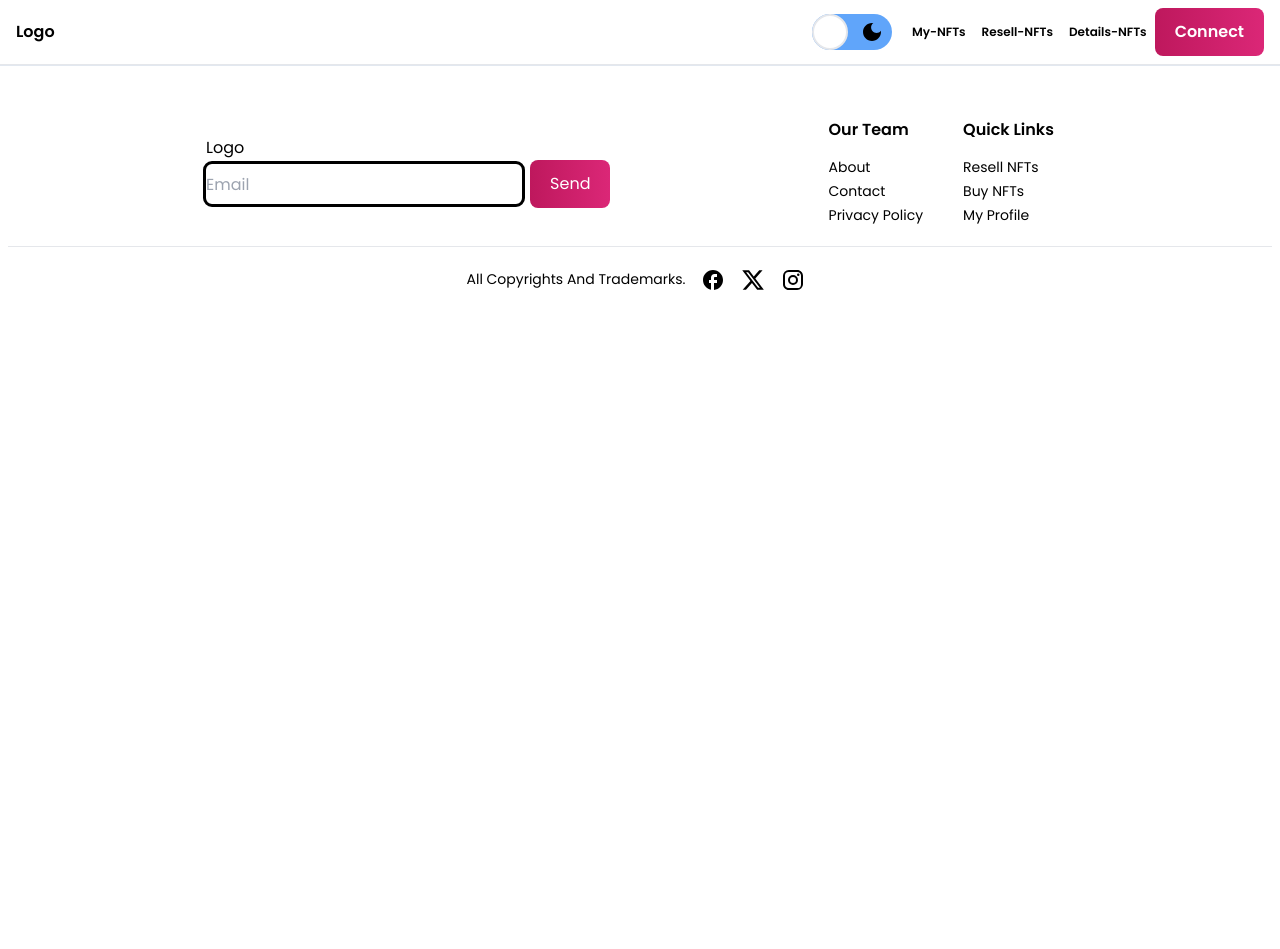
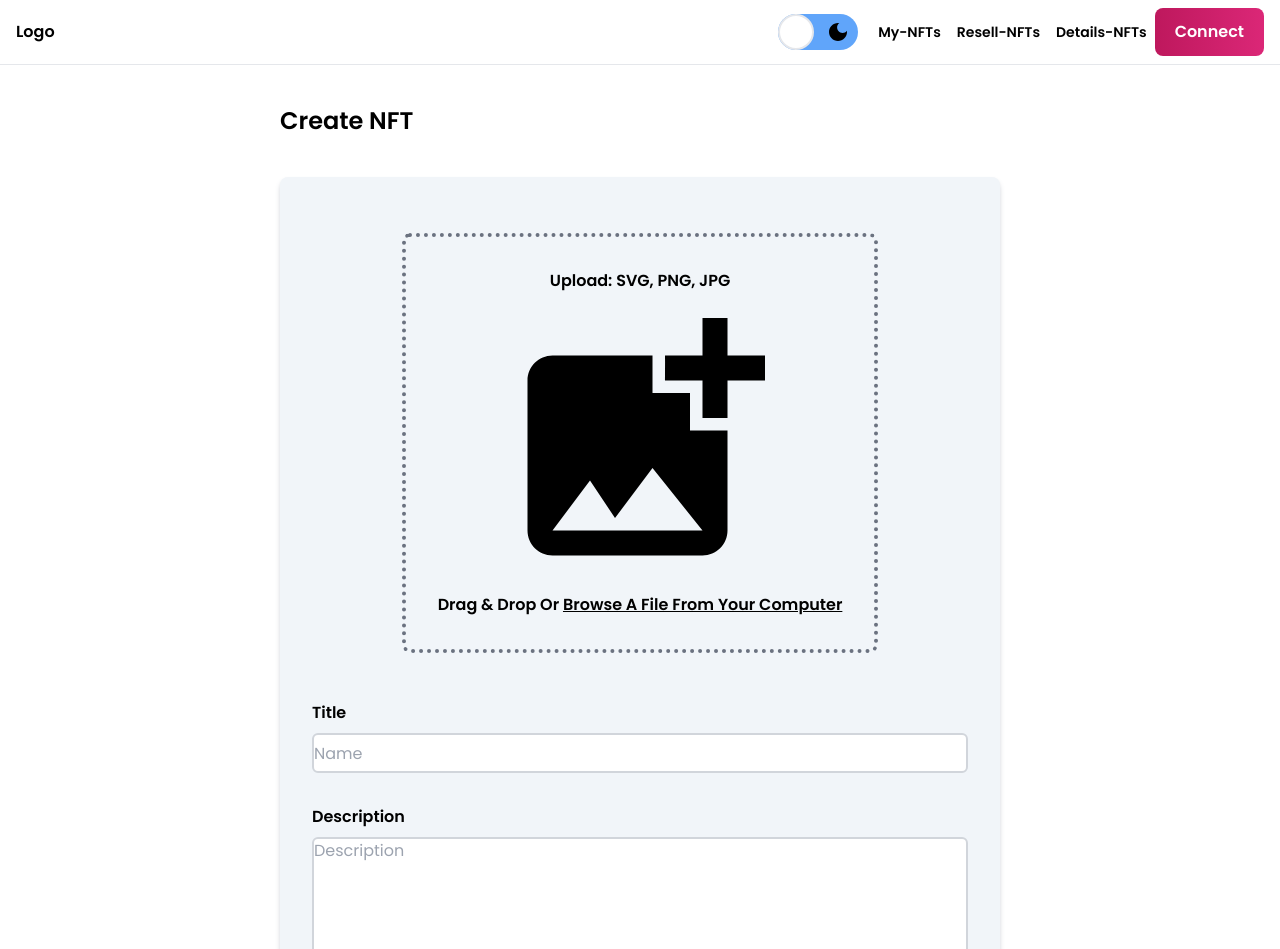
Before and after one commit to Batty-sk/Nft-MarketPlace, a React (Vite) app: page /create-nft in a window 1280 px wide. Shown: the top 949 px of the page. Before the commit the page ends 800 px from the top, so only its background shows below. Built offline with nearby package versions, Linux system fonts and the light colour scheme.

Commit message:
added:create-nft-page

```diff
--- a/src/components/Footer.tsx
+++ b/src/components/Footer.tsx
@@ -39,7 +39,7 @@ const Footer = () => {
             <input
               type="email"
               placeholder="Email"
-              className="w-full font-poppins rounded-md h-10 outline me-2"
+              className="w-full font-poppins rounded-md h-10 border-2 me-2"
             />
             <Button title="Send" path="/" handleOnClickOrChange={()=>(0)}/>
           </div>
--- /dev/null
+++ b/src/components/Input.tsx
@@ -0,0 +1,35 @@
+import React from 'react'
+
+type InputProps = {
+
+    title:string,
+    inputType:string,
+    placeHolder:string,
+    handleOnChange:(e:React.ChangeEvent<HTMLInputElement | HTMLTextAreaElement>)=>void,
+
+}
+
+const Input = ({title,inputType,handleOnChange,placeHolder}:InputProps) => {
+
+let jsxElement =<></>
+
+switch(inputType){
+    case 'textarea':
+        jsxElement=<textarea rows={5} onChange={handleOnChange} className='w-full font-normal border-2 border-gray-300 rounded-md' placeholder={placeHolder}/>
+        break;
+    case 'price':
+        jsxElement= <div className='flex items-center justify-center'><input onChange={handleOnChange} type={'number'} placeholder={placeHolder} className='w-full font-normal h-10 border-2 border-gray-300 rounded-md me-2'></input> <p>ETH</p> </div>
+        break;
+    default:
+        jsxElement=<input onChange={handleOnChange} type={inputType} placeholder={placeHolder} className='w-full font-normal h-10 border-2 border-gray-300  rounded-md' />
+
+}
+  return (
+    <div className='font-poppins font-semibold dark:text-white text-black'>
+        <p className='pb-2 pt-8'>{title}</p>
+        {jsxElement}
+    </div>
+  )
+}
+
+export default Input
--- a/src/components/NavBar.tsx
+++ b/src/components/NavBar.tsx
@@ -14,7 +14,7 @@ const MenuItems = () => {
       ].map((item, i) => (
         <a href={item?.path} key={item?.item} className="no-underline p-2">
           {" "}
-          <li className="text-[12px] dark:text-white text-black">
+          <li className="text-sm font-semibold dark:text-white text-black">
             {item?.item}
           </li>
         </a>
@@ -30,7 +30,7 @@ const NavBar = () => {
   return (
     <nav className="dark:bg-black dark:border-b  max-h-10 dark:border-zinc-900 border-b border-gray-200  flex justify-between items-center py-8 px-4">
       <div className="dark:text-white text-black font-poppins font-semibold">
-        Logo
+       <a href="/"> Logo </a>
       </div>
       <div>
         <div className="font-poppins font-semibold flex items-center ">
--- a/src/components/index.ts
+++ b/src/components/index.ts
@@ -4,4 +4,5 @@ import Banner from "./Banner";
 import CardProfile from "./CardProfile";
 import Footer from "./Footer";
 import CardNft from "./CardNft";
-export {NavBar,Button,Banner,CardProfile,Footer,CardNft}
+import Input from "./Input";
+export {NavBar,Button,Banner,CardProfile,Footer,CardNft,Input}
--- a/src/pages/CreateNFT.tsx
+++ b/src/pages/CreateNFT.tsx
@@ -1,11 +1,38 @@
-import React from 'react'
+import AddPhotoAlternateIcon from "@mui/icons-material/AddPhotoAlternate";
+import { useState } from "react";
 
+import { Input } from "../components";
 const CreateNFT = () => {
+    const [formFields,updateFormFields]=useState({title:'',price:0.0,description:''})
   return (
-    <div>
+    <main className="p-10 dark:bg-black bg-white  w-full flex flex-col justify-center items-center">
+        <div className="flex flex-col justify-center items-center md:w-3/5 w-full">
+      <div className="flex justify-start w-full">
+        <h1 className="font-poppins dark:text-white text-black text-2xl font-semibold">
+          Create NFT
+        </h1>
+      </div>
 
-    </div>
-  )
-}
+      <div className="flex flex-col justify-center items-center w-full   shadow-md shadow-gray-300  dark:shadow-pink-600 mt-10 py-14 px-8 rounded-lg dark:bg-zinc-900 bg-slate-100 ">
+        <div className="upload-image border-4 border-gray-500 border-dotted dark:border-white flex py-8 px-8 flex-col items-center rounded-lg">
+            <p className="font-semibold font-poppins dark:text-white text-black">Upload: SVG, PNG, JPG </p>
+            <AddPhotoAlternateIcon  style={{fontSize:300}}/>
+            <p className="font-semibold font-poppins dark:text-white text-black">Drag & Drop Or <a href="" className="underline"> Browse A File From Your Computer </a></p>
+        </div>
 
-export default CreateNFT
+        <div className="mt-4 w-full">
+            <Input title="Title" inputType="text" handleOnChange={(e)=>{updateFormFields(prev=>({...prev,title:e.target.value}))}}  placeHolder="Name"/>
+            <Input title="Description" inputType="textarea" handleOnChange={(e)=>{updateFormFields(prev=>({...prev,description:e.target.value}))}}  placeHolder="Description"/>
+            <Input title="Price" inputType="price" handleOnChange={(e)=>{updateFormFields(prev=>({...prev,price:+(e.target.value)}))}}  placeHolder="Price"/>
+
+
+        </div>
+
+        <div></div>
+      </div>
+      </div>
+    </main>
+  );
+};
+
+export default CreateNFT;
--- a/src/pages/Home.tsx
+++ b/src/pages/Home.tsx
@@ -51,8 +51,8 @@ useEffect(()=>{
   };
 
   return (
-    <main className="p-4 dark:bg-black flex flex-col items-center">
-      <div className="flex justify-center pt-10  ">
+    <main className="p-10 dark:bg-black flex flex-col items-center">
+      <div className="flex justify-center  ">
         <Banner title="Dive into the NFT universe where art, technology, and ownership meet!" />
       </div>
 
```
